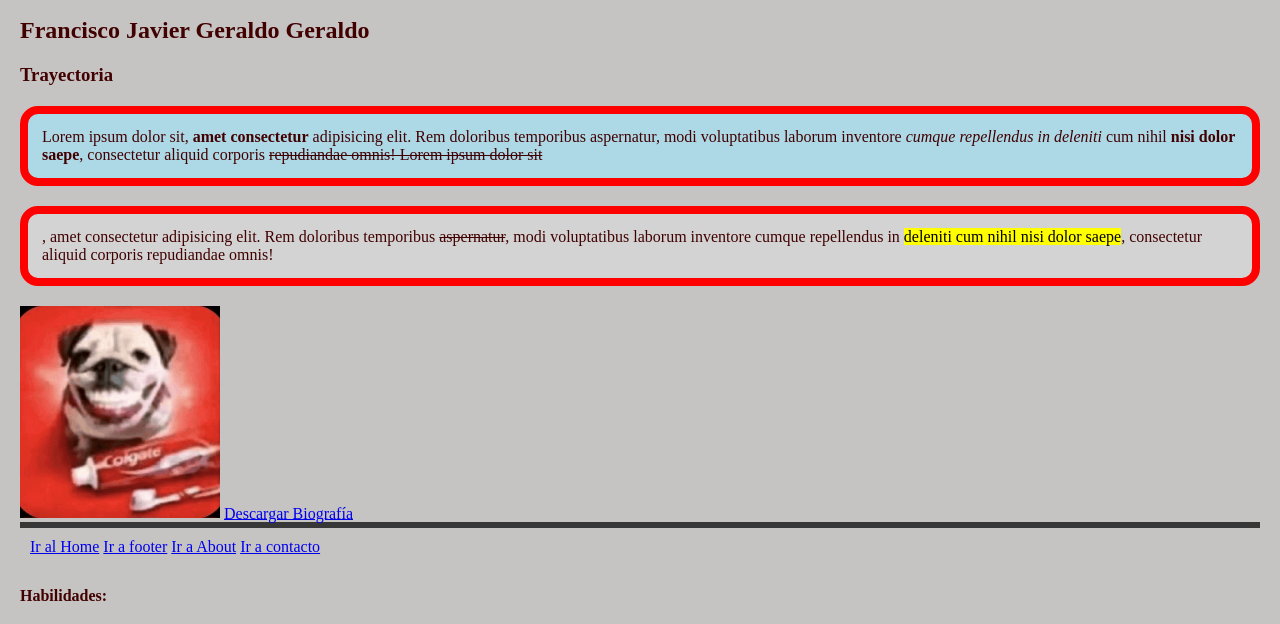
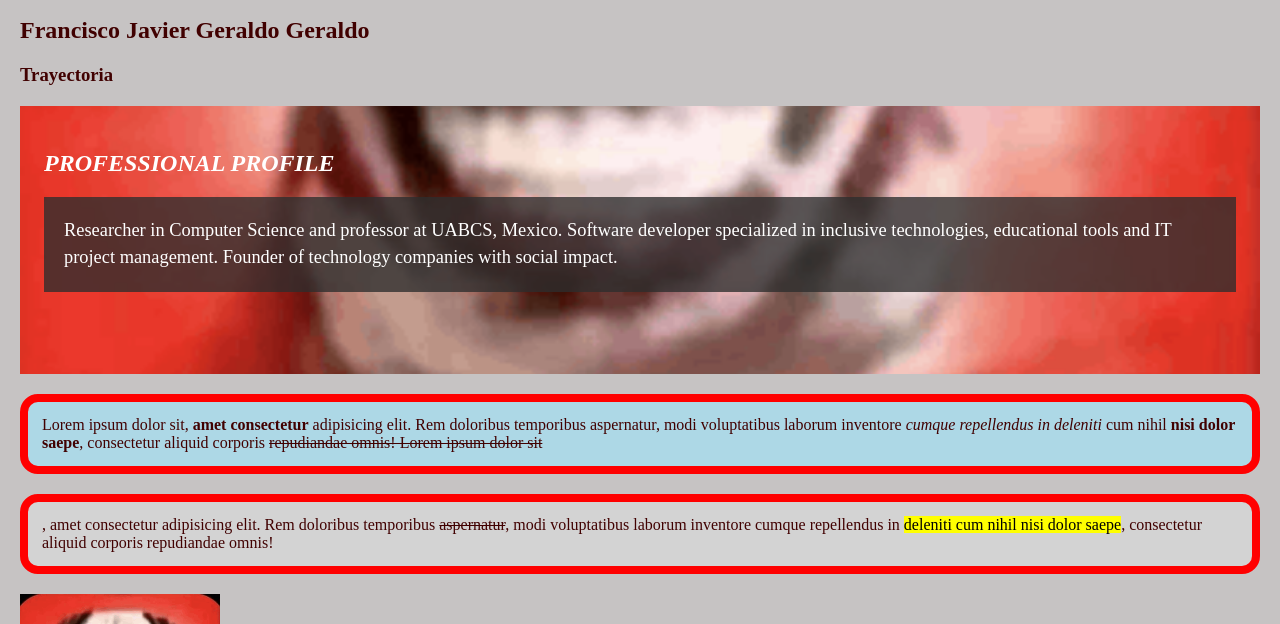
Before and after one commit to primopanch/paginaTestJhon, a plain HTML site: page index.html in a window 1280 px wide. Shown: the part 130-754 px from the top of the page. Drawn offline with Linux system fonts and the light colour scheme.

Commit message:
Actividad 12
utiliza background image

```diff
--- a/assets/style.css
+++ b/assets/style.css
@@ -2,6 +2,31 @@ body {
 	background-color: rgb(198, 195, 195);
 	color: rgb(65, 1, 1);
 	margin: 0;
+	padding: 20px;
+}
+
+#perfil {
+	background-color: rgb(45, 45, 45);
+	background-image: url("img/portfolio/dog-colgate.png");
+	background-repeat: no-repeat;
+	background-size: cover;
+	background-position: center;
+	color: white;
+	min-height: 220px;
+	padding: 24px;
+	margin: 20px 0;
+}
+
+#perfil h2 {
+	color: white;
+	font-style: italic;
+	text-transform: uppercase;
+}
+
+#perfil p {
+	background-color: rgba(45, 45, 45, 0.78);
+	font-size: 1.15rem;
+	line-height: 1.5;
 	padding: 20px;
 }
 
--- a/index.html
+++ b/index.html
@@ -16,6 +16,13 @@
 	<h2>Francisco Javier Geraldo Geraldo</h2>
 
 	<h3>Trayectoria</h3>
+
+	<section id="perfil" aria-labelledby="perfil-titulo">
+		<h2 id="perfil-titulo">Professional Profile</h2>
+		<p class="parrafo-interactivo">Researcher in Computer Science and professor at UABCS, Mexico. Software developer
+			specialized in inclusive technologies, educational tools and IT project management. Founder of technology
+			companies with social impact.</p>
+	</section>
 
 	<p class="fondo-azul parrafo-interactivo">Lorem ipsum dolor sit, <b>amet consectetur</b> adipisicing elit. Rem doloribus temporibus aspernatur, modi
 		voluptatibus
```
Also changed, not shown: assets/background.jpg (added).
